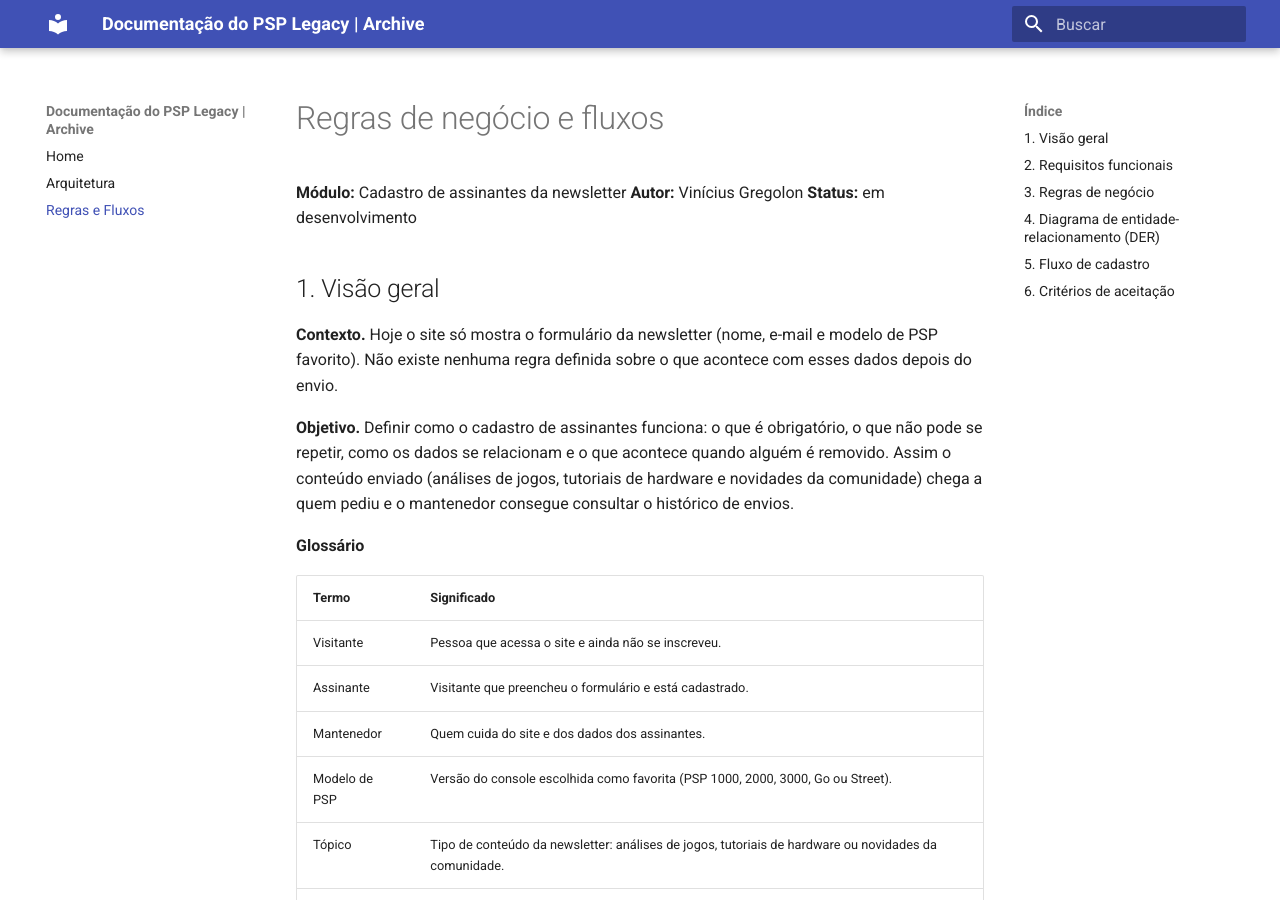
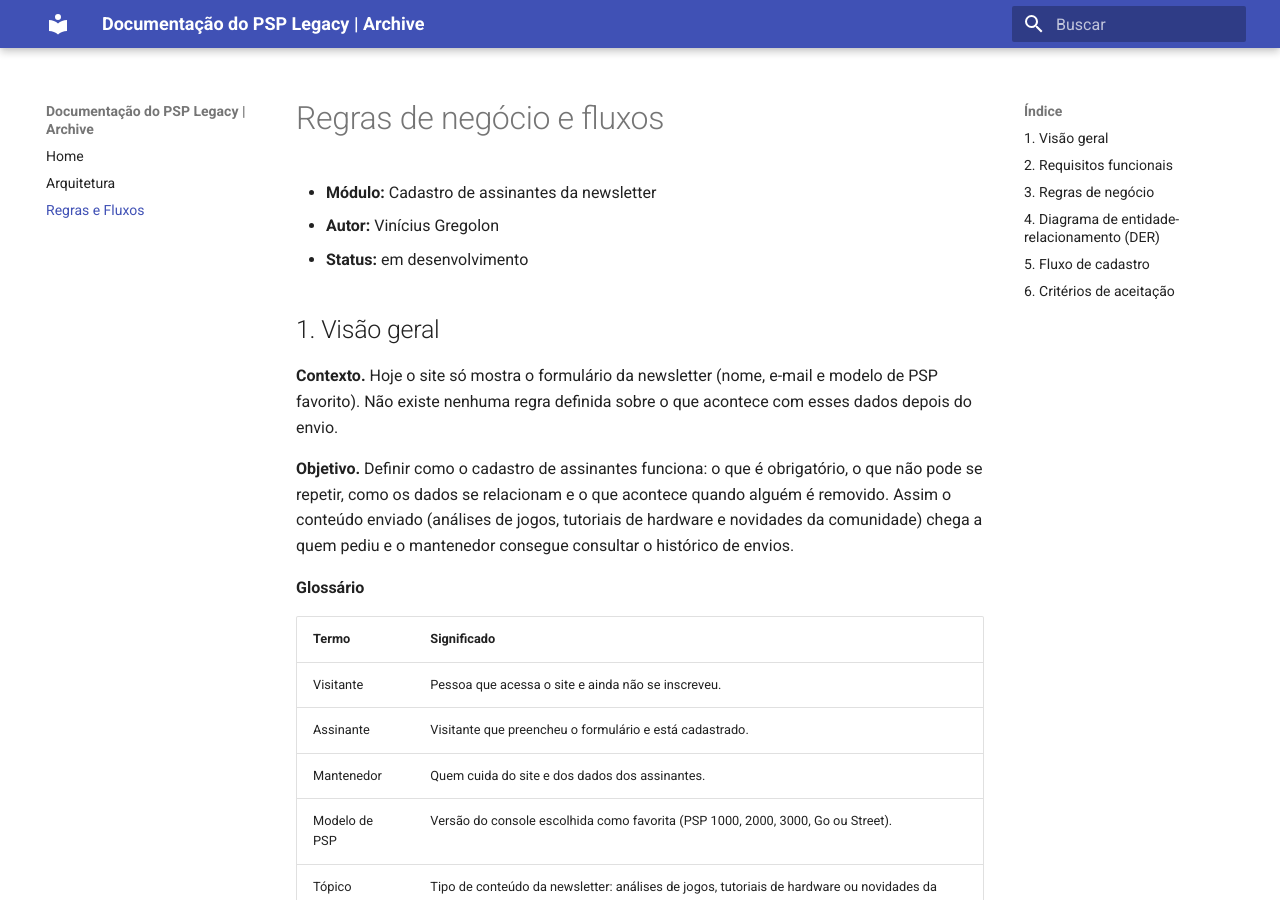
Before and after one commit to Gregolon/mkdocs, an MkDocs documentation site: the page built from docs/regras.md, in a window 1280 px wide and 900 px high. Built offline with MkDocs 1.6.1 and Material for MkDocs 9.7.7, drawn with Linux system fonts in a browser that asks for light colours.

```diff
--- a/docs/regras.md
+++ b/docs/regras.md
@@ -1,8 +1,8 @@
 # Regras de negócio e fluxos
 
-**Módulo:** Cadastro de assinantes da newsletter
-**Autor:** Vinícius Gregolon
-**Status:** em desenvolvimento
+- **Módulo:** Cadastro de assinantes da newsletter
+- **Autor:** Vinícius Gregolon
+- **Status:** em desenvolvimento
 
 ## 1. Visão geral
 
```
